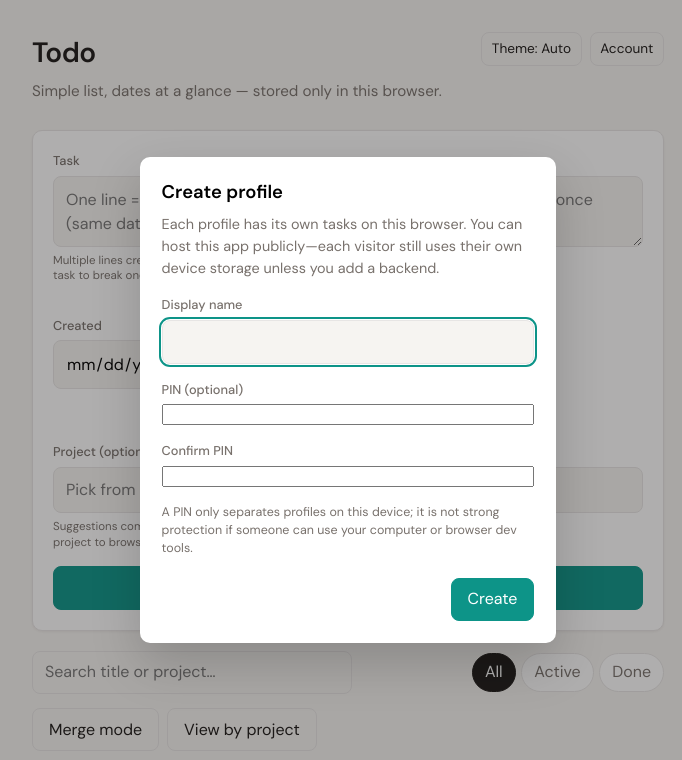
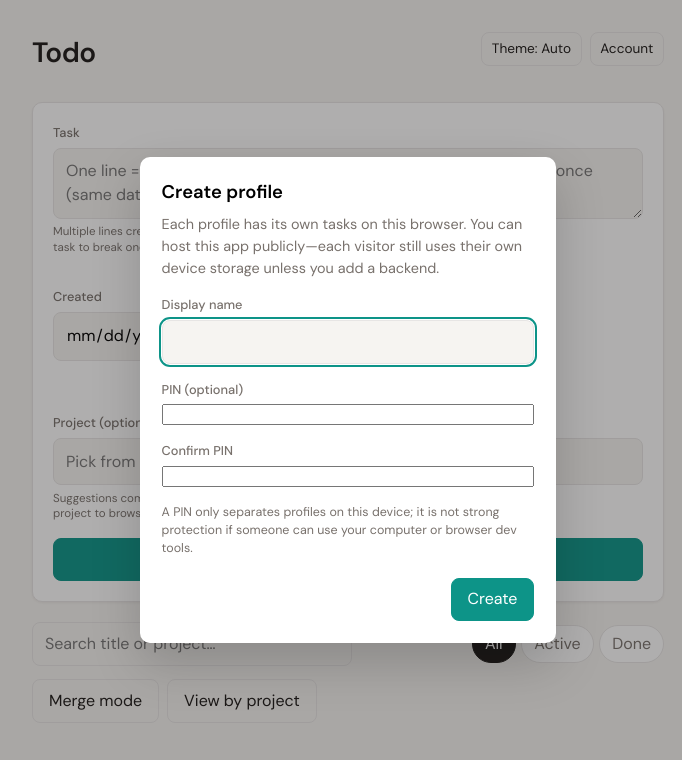
Before and after one commit to Xiuqizzzz/Todo, a plain HTML site: page index.html in a window 1280 px wide. Shown: the top 760 px of the page, without its empty margins (292-974 px from the left). Drawn offline with Linux system fonts and the light colour scheme.

Commit message:
Update index.html

```diff
--- a/index.html
+++ b/index.html
@@ -18,7 +18,6 @@
         <div class="header-row">
           <div class="header-titles">
             <h1 class="title">Todo</h1>
-            <p class="subtitle">Simple list, dates at a glance — stored only in this browser.</p>
           </div>
           <div class="header-account">
             <span id="account-label" class="account-label hidden" aria-live="polite"></span>
```
